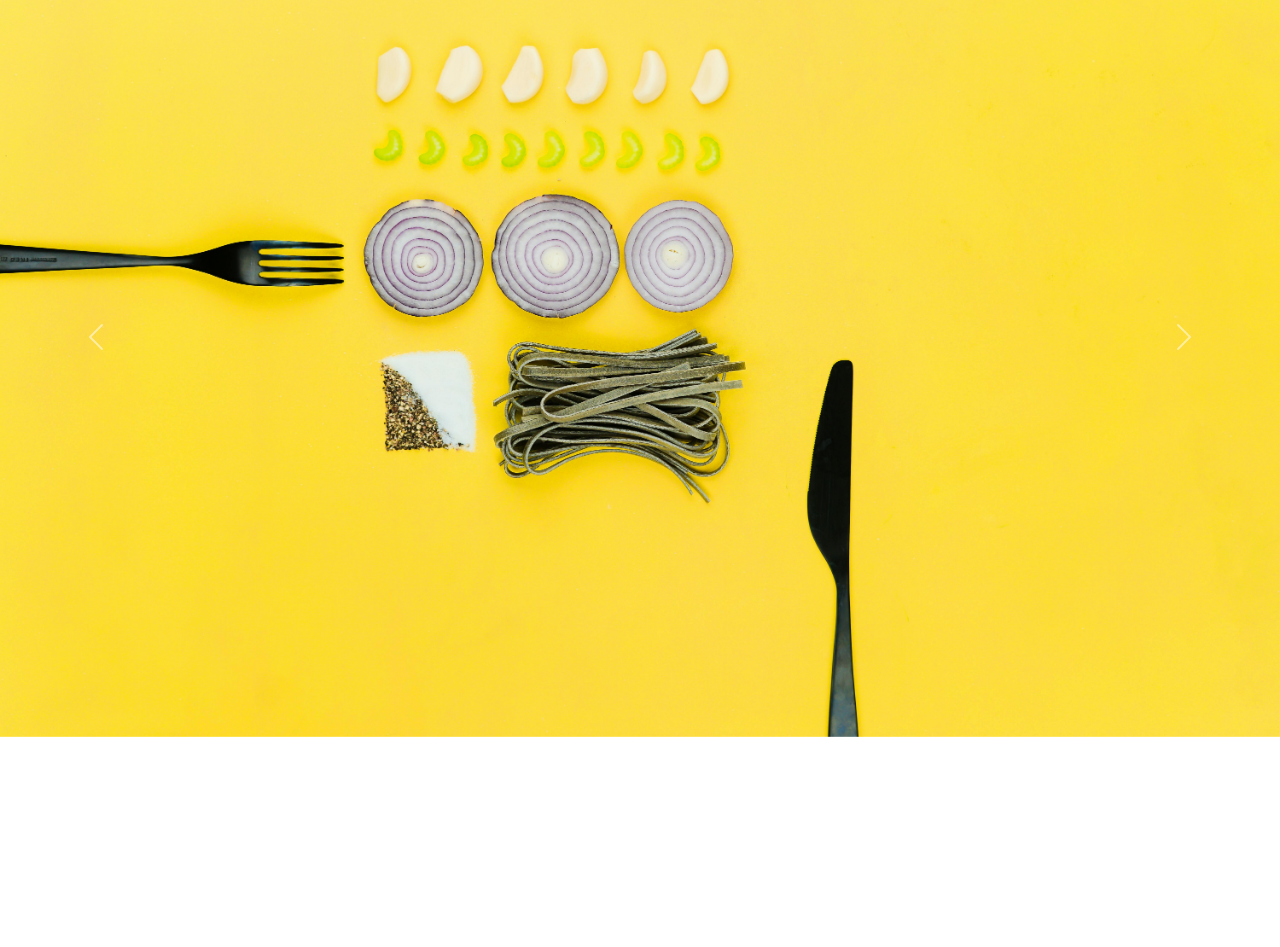
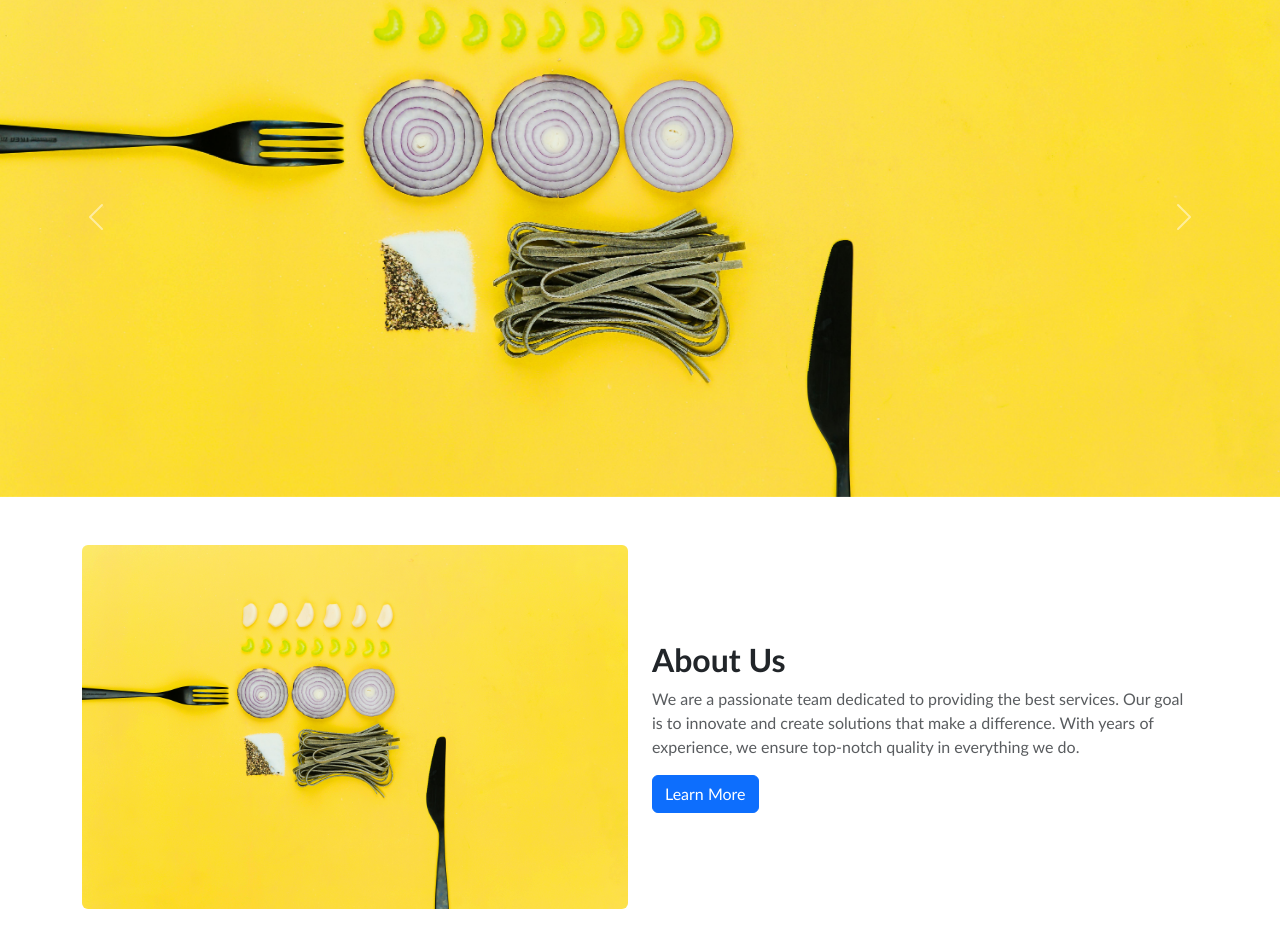
Before and after one commit to Boominathan1316/Sparkweb_Navbar, a plain HTML site: page index.html in a window 1280 px wide. Shown: the part 119-1066 px from the top of the page. Before the commit the page ends 856 px from the top, so only its background shows below. Drawn offline with nearby package versions, Linux system fonts and the light colour scheme.

Commit message:
changes 20-02-25

```diff
--- a/index.html
+++ b/index.html
@@ -1,15 +1,20 @@
 <!DOCTYPE html>
 <html lang="en">
+
 <head>
     <meta charset="UTF-8">
     <meta name="viewport" content="width= , initial-scale=1.0">
 
-    <link href="https://cdn.jsdelivr.net/npm/bootstrap@5.3.3/dist/css/bootstrap.min.css" rel="stylesheet" integrity="sha384-QWTKZyjpPEjISv5WaRU9OFeRpok6YctnYmDr5pNlyT2bRjXh0JMhjY6hW+ALEwIH" crossorigin="anonymous">
-<script src="https://cdn.jsdelivr.net/npm/bootstrap@5.3.3/dist/js/bootstrap.bundle.min.js" integrity="sha384-YvpcrYf0tY3lHB60NNkmXc5s9fDVZLESaAA55NDzOxhy9GkcIdslK1eN7N6jIeHz" crossorigin="anonymous"></script>
+    <link href="https://cdn.jsdelivr.net/npm/bootstrap@5.3.3/dist/css/bootstrap.min.css" rel="stylesheet"
+        integrity="sha384-QWTKZyjpPEjISv5WaRU9OFeRpok6YctnYmDr5pNlyT2bRjXh0JMhjY6hW+ALEwIH" crossorigin="anonymous">
+    <script src="https://cdn.jsdelivr.net/npm/bootstrap@5.3.3/dist/js/bootstrap.bundle.min.js"
+        integrity="sha384-YvpcrYf0tY3lHB60NNkmXc5s9fDVZLESaAA55NDzOxhy9GkcIdslK1eN7N6jIeHz"
+        crossorigin="anonymous"></script>
     <link rel="stylesheet" href="style1.css">
 
     <title>Nav Bar Demo</title>
 </head>
+
 <body>
     <header>
         <nav>
@@ -30,7 +35,7 @@
         </nav>
     </header>
     <section class="hero">
-    <div class="container-fluid p-0" style="height: 100vh;">
+        <div class="container-fluid p-0" style="height: 70vh;">
             <div id="carouselExample" class="carousel slide h-100">
                 <div class="carousel-inner h-100">
                     <div class="carousel-item active h-100">
@@ -43,11 +48,13 @@
                         <img src="bg1.jpg" class="d-block w-100 h-100 object-fit-cover" alt="...">
                     </div>
                 </div>
-            <button class="carousel-control-prev" type="button" data-bs-target="#carouselExample" data-bs-slide="prev">
+                <button class="carousel-control-prev" type="button" data-bs-target="#carouselExample"
+                    data-bs-slide="prev">
                     <span class="carousel-control-prev-icon" aria-hidden="true"></span>
                     <span class="visually-hidden">Previous</span>
                 </button>
-            <button class="carousel-control-next" type="button" data-bs-target="#carouselExample" data-bs-slide="next">
+                <button class="carousel-control-next" type="button" data-bs-target="#carouselExample"
+                    data-bs-slide="next">
                     <span class="carousel-control-next-icon" aria-hidden="true"></span>
                     <span class="visually-hidden">Next</span>
                 </button>
@@ -55,13 +62,29 @@
         </div>
     </section>
 
+    <section class="about-us py-5">
+        <div class="container">
+            <div class="row d-flex align-items-center flex-wrap"> <!-- Image Section -->
+                <div class="col-lg-6 col-md-12 mb-4 mb-lg-0">
+                    <img src="bg3.jpg" class="img-fluid rounded"
+                        alt="About Us"> </div> <!-- Content Section -->
+                <div class="col-lg-6 col-md-12">
+                    <h2 class="fw-bold">About Us</h2>
+                    <p class="text-muted"> We are a passionate team dedicated to providing the best services. Our goal
+                        is to innovate and create solutions that make a difference. With years of experience, we ensure
+                        top-notch quality in everything we do. </p> <a href="#" class="btn btn-primary">Learn More</a>
+                </div>
+            </div>
+        </div>
+    </section>
 
 </body>
 <script>
     const menu = document.querySelector('.menu')
     const menuList = document.querySelector('nav ul')
-menu.addEventListener('click',()=>{
+    menu.addEventListener('click', () => {
         menuList.classList.toggle('showmenu')
     })
 </script>
+
 </html>
```
Lines whose indentation alone changed are shown as unchanged.
